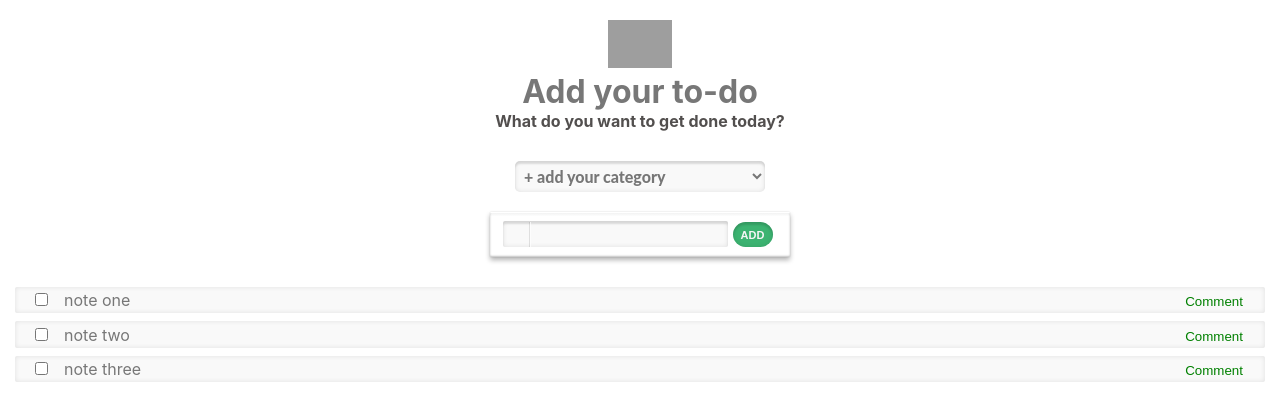
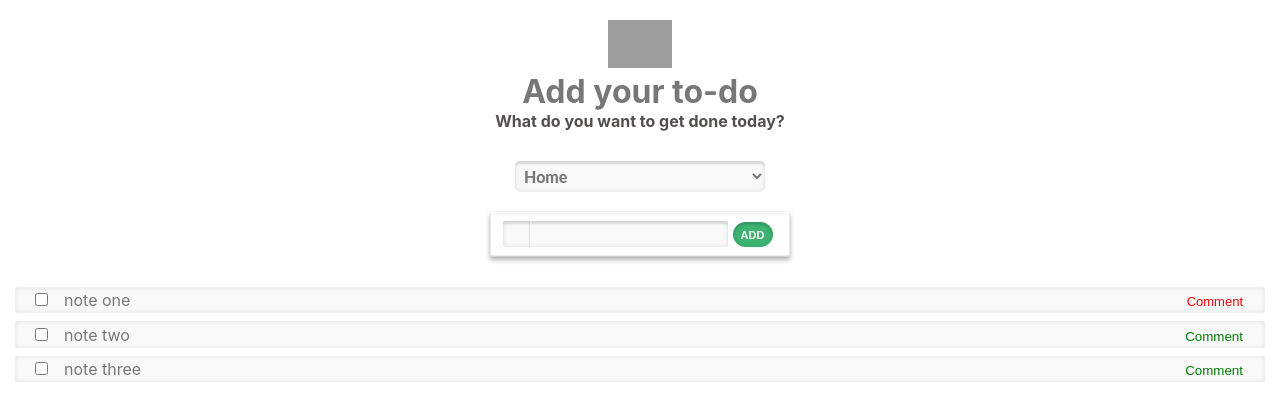
Before and after one commit to buhordenys/test, a React (Create React App) app: page / in a window 1280 px wide. Shown: the top 420 px of the page. Built offline with nearby package versions, Linux system fonts and the light colour scheme; grey boxes are pictures that could not be loaded.

Commit message:
SelectCategory step_3 add category part_3

```diff
--- a/package.json
+++ b/package.json
@@ -3,6 +3,7 @@
   "version": "0.1.0",
   "private": true,
   "dependencies": {
+    "@material-ui/core": "^4.11.0",
     "@testing-library/jest-dom": "^4.2.4",
     "@testing-library/react": "^9.5.0",
     "@testing-library/user-event": "^7.2.1",
--- a/src/Components/FormCategories.js
+++ b/src/Components/FormCategories.js
@@ -11,23 +11,12 @@ class FormCategories extends React.Component {
         }
     }
 
-   selectCategory = (event) => {
-       if (event.target.value === '+ add your category') {
-           console.log(event.target.value)
-           return this.setState (
-               {
-                   selectedCategory: this.newCat = prompt('Add your new Category: ')
-               })
-
-           //todo выводит prompt в котором вводиться категория, при нажатии:
-           // "Ок" -> передаеться value SelectCategory.js в функцию, которая добавляет в this.state.category элемент массива со значением value
-           // "Отмена" -> event = 'Home'
-       } else {
-               this.setState (
-                   {
-                       selectedCategory: event.target.value
-                   })
-       }
+   selectCategory = (value) => {
+       this.setState (
+           {
+               selectedCategory: value
+           }
+       )
     }
 
 
--- a/src/Components/SelectCategory.js
+++ b/src/Components/SelectCategory.js
@@ -7,9 +7,9 @@ class SelectCategory extends React.Component {
         this.id = 0
         this.state = {
             categories:  [
-                {id: this.id, title:'+ add your category'},
-                {id: this.id, title:'Home'},
-                {id: this.id, title:'Work'}
+                {id: this.getId(), title:'+ add your category'},
+                {id: this.getId(), title:'Home'},
+                {id: this.getId(), title:'Work'}
                 ]
         }
     }
@@ -18,39 +18,46 @@ class SelectCategory extends React.Component {
         return ++this.id
     }
 
-    addCategory = (value) => {
+    addCategory = (event) => {
+        const value = event.target.value
+        if (value === '+ add your category') {
+            const newCat = prompt('Add your new Category: ')
             this.setState(
                 {
                     categories: [
                         ...this.state.categories,
                         {
-                        id: this.id,
-                        title: value
+                            id: this.getId(),
+                            title: newCat,
                         }
                     ]
-            })
+                }, () => this.props.selectCategory(newCat))
+        } else {
+            this.props.selectCategory(value)
+        }
     }
 
 
     render() {
+        console.log(22)
         return (
             <div>
-                <select onChange={this.props.selectCategory} className='selectCategory'>
+                <select
+                    value={this.props.newCat}
+                    onChange={this.addCategory}
+                    className='selectCategory'
+                >
                     {
                         this.state.categories.map( (category) => {
-                                if (category.title) {
+                            console.log(category)
                                 return (
-                                        <>
-                                            <option value={category.title}>{category.title}</option>
-                                        </>
+                                    <option
+                                        key={category.id}
+                                        value={category.title}
+                                    >
+                                        {category.title}
+                                    </option>
                                 )
-                                } else {
-                                    return (
-                                        <>
-                                            <option value={category.title}>{this.addCategory(category.title)}</option>
-                                        </>
-                                    )
-                                }
                             }
                         )
                     }
--- a/src/Components/TextAreaComment.js
+++ b/src/Components/TextAreaComment.js
@@ -24,13 +24,14 @@ class TextAreaComment extends React.Component {
         if (isOpen) {
             button = <CommentoutButton onClick={this.textareaOff} />;
         } else {
-            button = <CommentButton onClick={this.textareaOn} />;
+            button = <CommentButton onClick={this.textareaOn} valueComment={this.props.thisTodo.valueComment}/>;
         }
 
         return (
             <div>
                 {button}
                 <SetComment
+                    textareaOff={this.textareaOff}
                     isOpen={isOpen}
                     valueComment={this.props.thisTodo.valueComment}
                     thisId={this.props.thisTodo.id}
@@ -42,9 +43,11 @@ class TextAreaComment extends React.Component {
 
 }
 
-function SetComment({isOpen, valueComment, thisId, addCommemt}) {
+function SetComment({textareaOff, isOpen, valueComment, thisId, addCommemt}) {
     if (isOpen) {
+
         return <textarea
+                onBlur={textareaOff}
                 value={valueComment}
                 onChange={(event)=> addCommemt(thisId, event.target.value)}
                 className="textAreaComment"
@@ -62,8 +65,9 @@ function CommentoutButton(props) {
 }
 
 function CommentButton(props) {
+    console.log(props.valueComment)
     return (
-        <button className="buttonComment" onClick={props.onClick}>
+        <button className={props.valueComment.length > 0  ? 'buttonCommentOut' : 'buttonComment'} onClick={props.onClick}>
             Comment
         </button>
     )
```
Also changed, not shown: 1 other file (tests, documents, lock files or other folders). Lines whose indentation alone changed are shown as unchanged.
